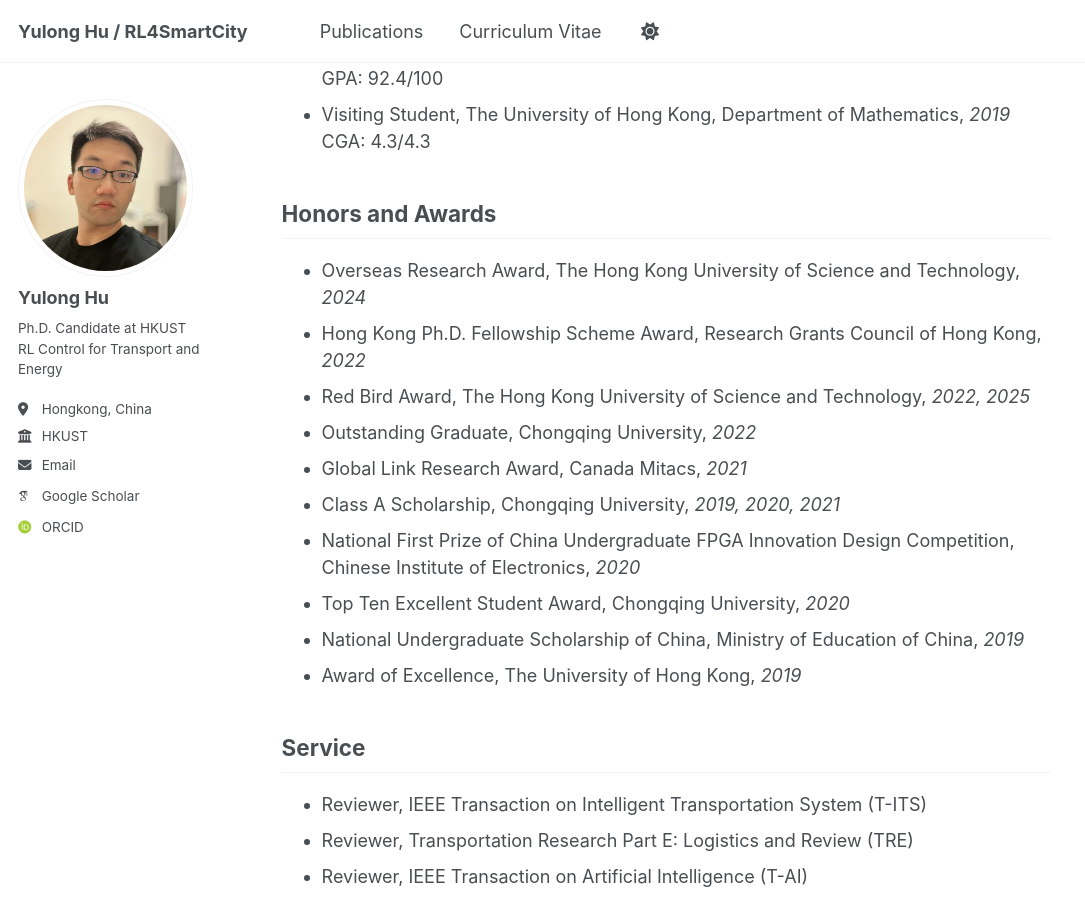
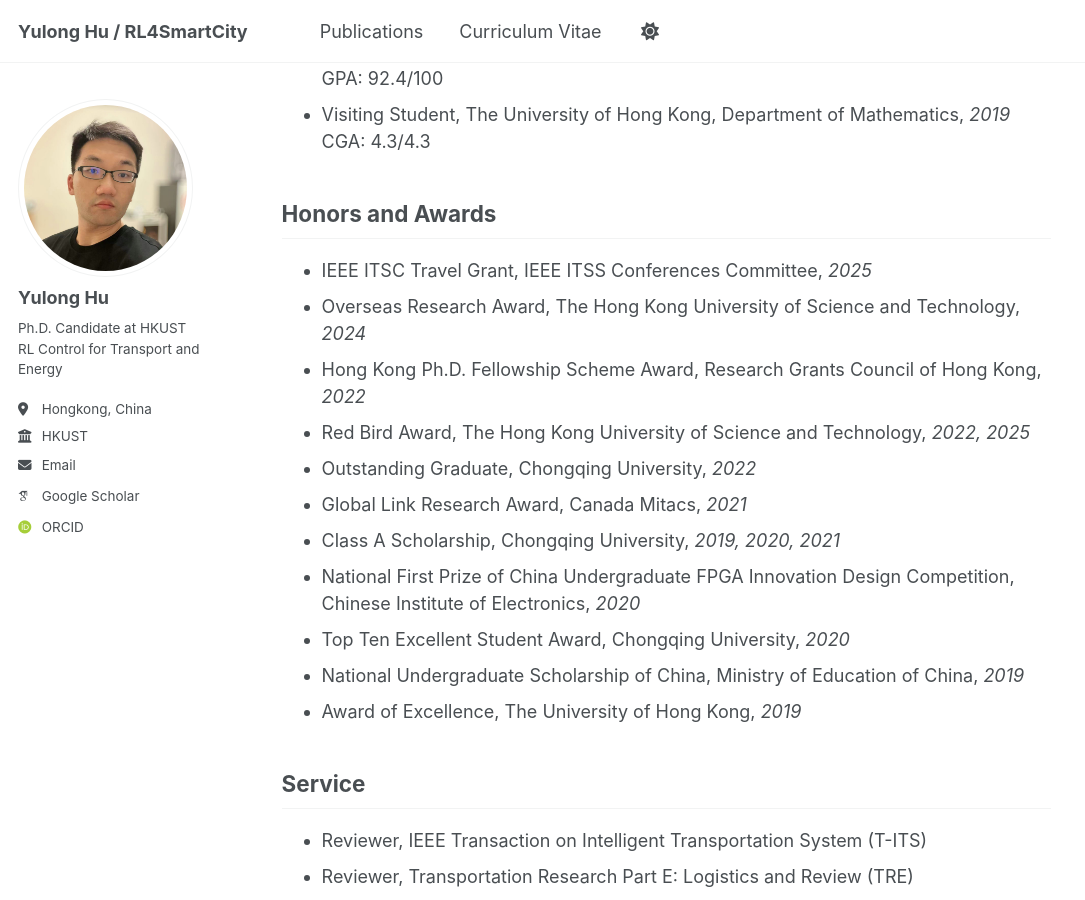
Before and after one commit to yulonghu2000/yulonghu2000.github.io, a Jekyll site: the page built from _pages/cv.md, in a window 1280 px wide and 900 px high, scrolled down 641 px. Shown: the whole window, without its empty margins (0-1085 px from the left). Built offline with Jekyll 4.4.1, drawn with Linux system fonts in a browser that asks for light colours; some web fonts are replaced.

Commit message:
Update cv.md

```diff
--- a/_pages/cv.md
+++ b/_pages/cv.md
@@ -19,6 +19,7 @@ author_profile: true
   CGA: 4.3/4.3
 
 ## Honors and Awards
+- IEEE ITSC Travel Grant, IEEE ITSS Conferences Committee, *2025*
 - Overseas Research Award, The Hong Kong University of Science and Technology, *2024*
 - Hong Kong Ph.D. Fellowship Scheme Award, Research Grants Council of Hong Kong, *2022*
 - Red Bird Award, The Hong Kong University of Science and Technology, *2022, 2025*
```
